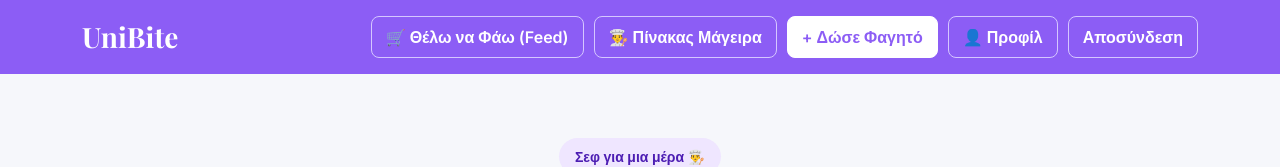
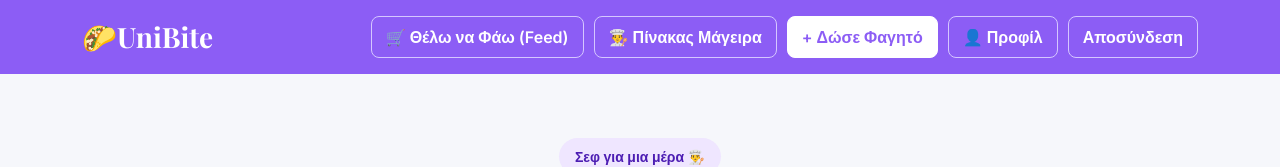
Before and after one commit to mariaeleniskondra/UniBite, a website: page Public/add_listing.html in a window 1280 px wide. Shown: the top 167 px of the page. Drawn offline with nearby package versions, Linux system fonts and the light colour scheme.

Commit message:
added emoji

```diff
--- a/Public/add_listing.html
+++ b/Public/add_listing.html
@@ -13,7 +13,7 @@
 
 <nav class="unibite-nav">
     <div class="container d-flex align-items-center justify-content-between flex-wrap gap-2">
-        <div class="brand">UniBite</div>
+        <div class="brand">🌮UniBite</div>
         <div class="nav-actions">
             <a href="index.html" class="nav-btn text-decoration-none">🛒 Θέλω να Φάω (Feed)</a>
             <a href="cook_dashboard.html" class="nav-btn text-decoration-none">👨‍🍳 Πίνακας Μάγειρα</a>
```
Also changed, not shown: Public/admin.html (+1 -1 lines), Public/cook_dashboard.html (+1 -1 lines), Public/edit_listing.html (+1 -1 lines), Public/index.html (+1 -1 lines), Public/profile.html (+1 -1 lines).
